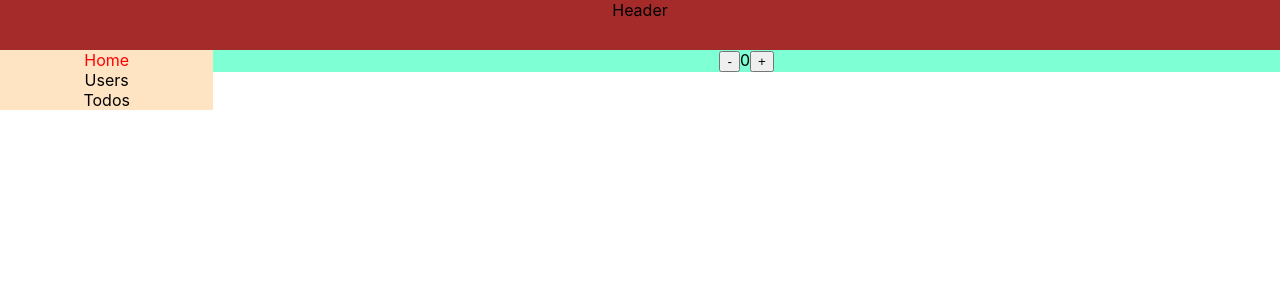
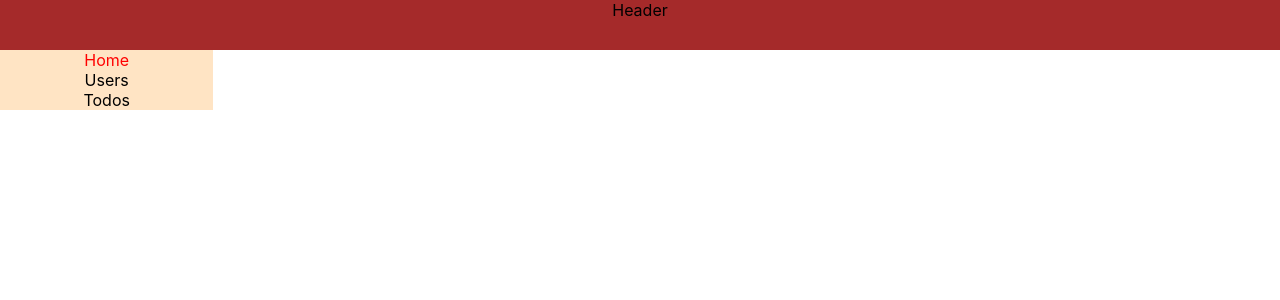
Before and after one commit to gvantsa-dolidze/react-todo-app, a React (Create React App) app: page / in a window 1280 px wide. Shown: the top 300 px of the page. Built offline with nearby package versions, Linux system fonts and the light colour scheme.

Commit message:
delete old code from Home.jsx

```diff
--- a/src/components/home/Home.jsx
+++ b/src/components/home/Home.jsx
@@ -1,21 +1,8 @@
-import { useState } from "react";
 import "./Home.css";
 const Home = () => {
-  const [number, setNumber] = useState(0);
-  // const decrement = () => {
-  //   setNumber(number => number -  1)
-  // }
-
-  // const increment = () => {
-  //   setNumber(number => number + 1)
-  // }
 
   return (
-    <div className="home">
-      <button onClick={() => setNumber((number) => number - 1)}>-</button>
-      <span>{number}</span>
-      <button onClick={() => setNumber((number) => number + 1)}>+</button>
-    </div>
+   <div></div>
   );
 };
 
```
